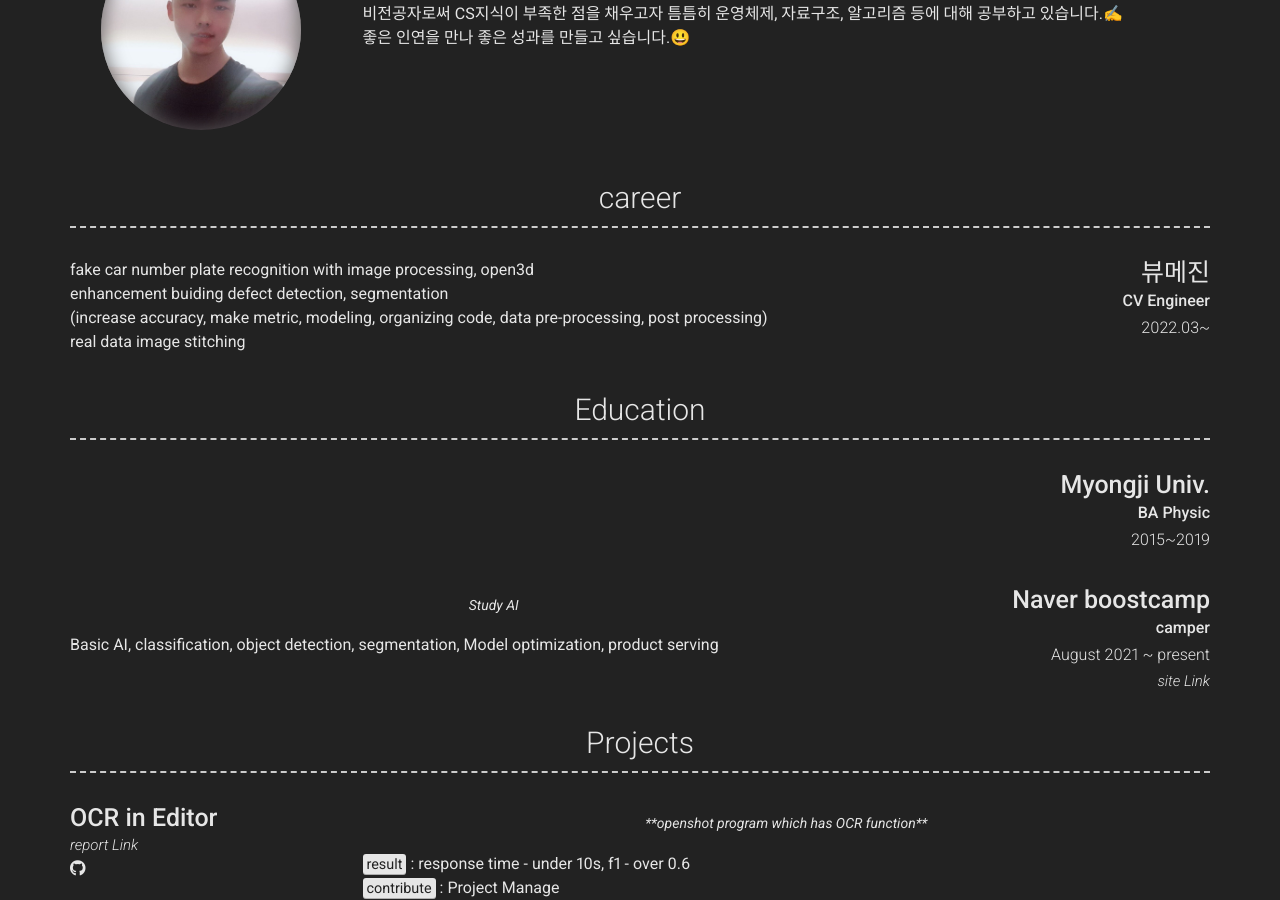
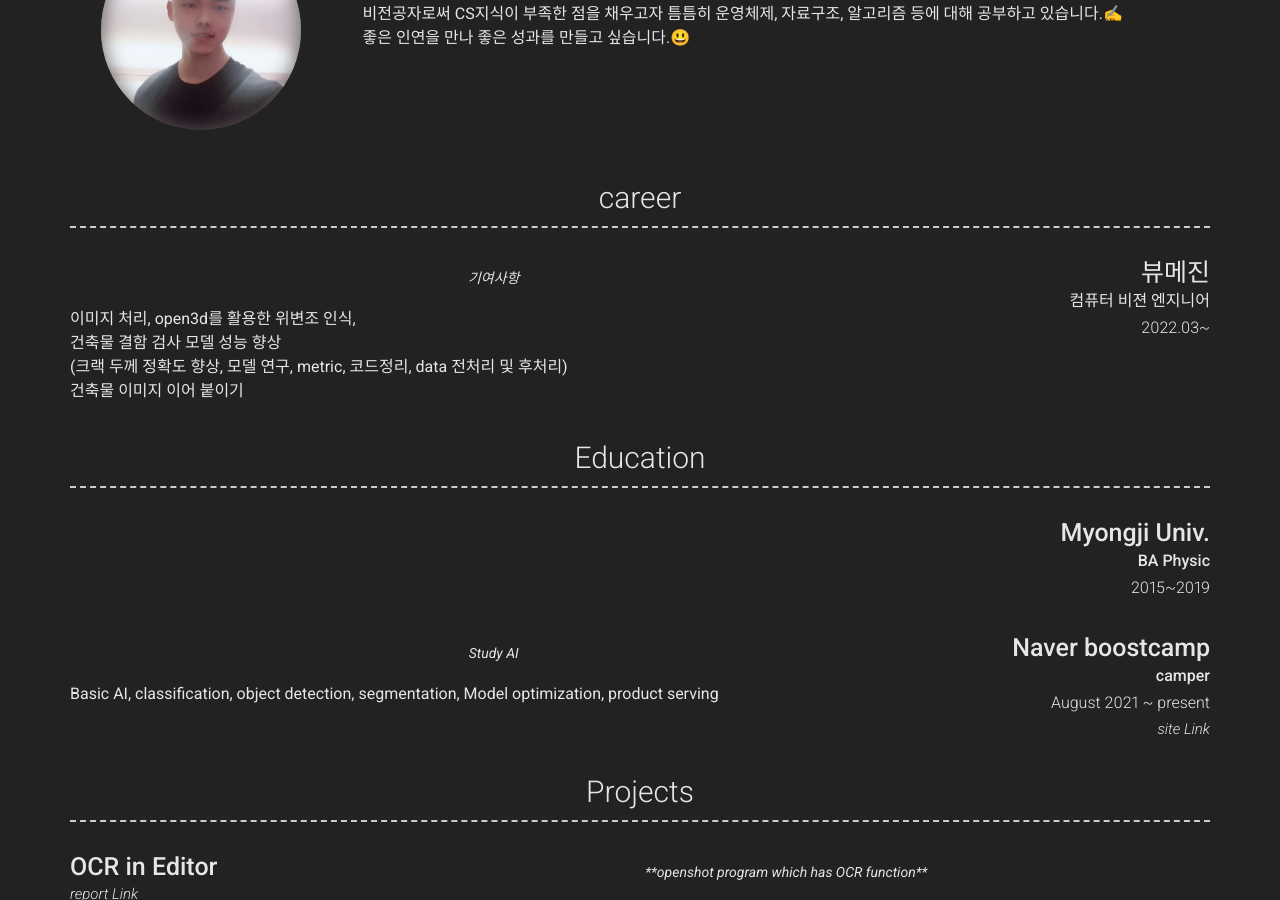
Before and after one commit to ksm0517/aboutMe, a Jekyll site: the page built from index.md, in a window 1280 px wide and 900 px high, scrolled down 399 px. Built offline with Jekyll 4.4.1, drawn with Linux system fonts in a browser that asks for light colours; nearby versions of some CDN libraries.

Commit message:
Update _config.yml

```diff
--- a/_config.yml
+++ b/_config.yml
@@ -55,19 +55,30 @@ content:
     layout: list
     content:
       - layout: right
-        title: 뷰메진
+        title: viewmagine
         sub_title: CV Engineer
         caption: 2022.03~
-        description: |
-          이미지 처리, open3d를 활용한 위변조 인식,<br/>
-          건축물 결함 검사 모델 성능 향상<br/>
-          (크랙 두께 정확도 향상, 모델 연구, metric, 코드정리, data 전처리 및 후처리)<br/>
-          건축물 이미지 이어 붙이기<br/>
+        quote: >
+          contribution
         description: | # this will include new lines to allow paragraphs
           fake car number plate recognition with image processing, open3d<br/>
           enhancement buiding defect detection, segmentation<br/>
           (increase accuracy, make metric, modeling, organizing code, data pre-processing, post processing)<br/>
           real data image stitching<br/>
+
+    layout: list
+    content:
+      - layout: right
+        title: 뷰메진
+        sub_title: 컴퓨터 비젼 엔지니어
+        caption: 2022.03~
+        quote: >
+          기여사항
+        description: | # this will include new lines to allow paragraphs
+          이미지 처리, open3d를 활용한 위변조 인식,<br/>
+          건축물 결함 검사 모델 성능 향상<br/>
+          (크랙 두께 정확도 향상, 모델 연구, metric, 코드정리, data 전처리 및 후처리)<br/>
+          건축물 이미지 이어 붙이기<br/>
 
   - title: Education
     layout: list
```
